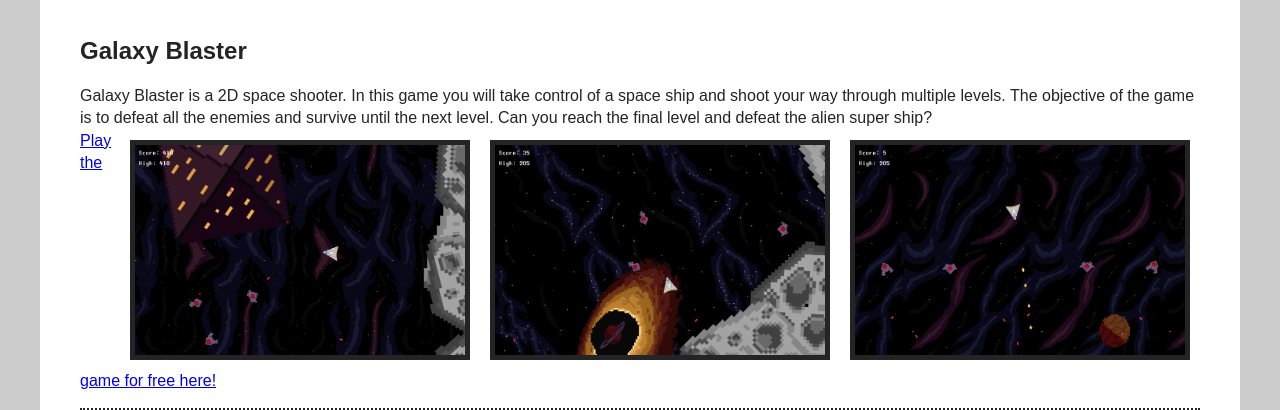
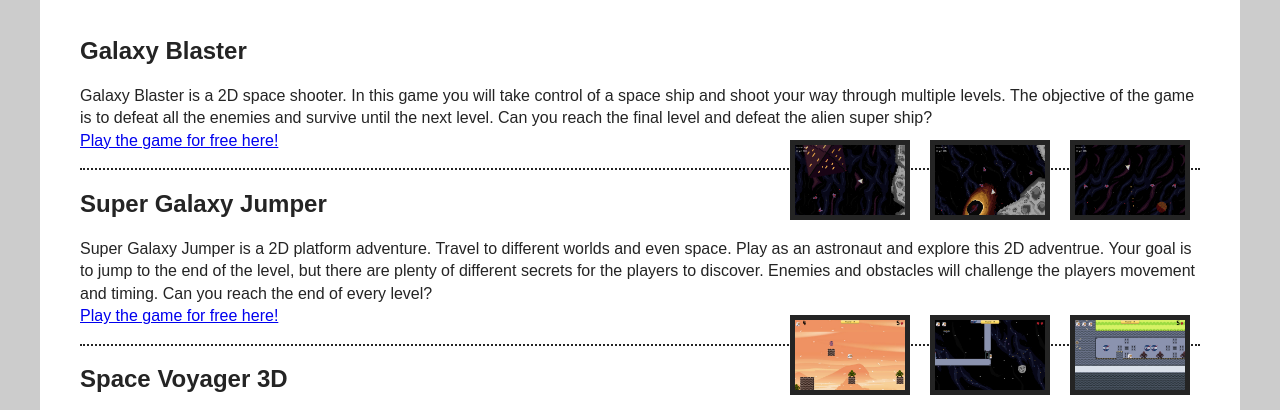
Before and after one commit to galesew1/MI349_Final, a plain HTML site: page games.html in a window 1280 px wide. Shown: the part 343-753 px from the top of the page. Drawn offline with Linux system fonts and the light colour scheme.

Commit message:
made images smaller

```diff
--- a/style.css
+++ b/style.css
@@ -31,8 +31,8 @@ p {
 }
 img {
     border: 5px solid #242424;
-    height: 210px;
-    width: 330px;
+    height: 70px;
+    width: 110px;
     float: right;
     margin-left: 10px;
     margin-top: 10px;
```
